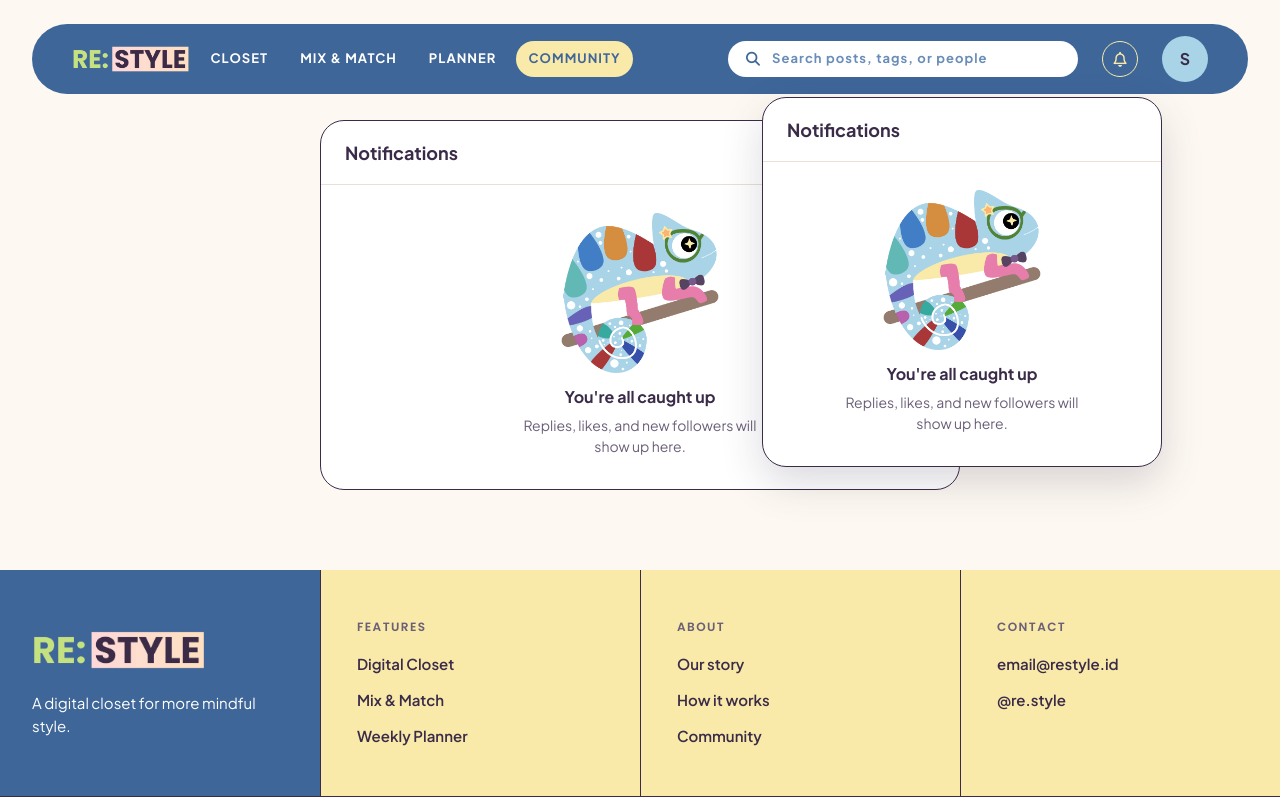
After one commit to pbp-kelompok-a12/RESTYLE, a Django app: page /community/notifications/ in a window 1280 px wide, after a click that opens the changed part. The commit adds this page. Shown: the top 797 px of the page. Run offline with Django 5.2, Linux system fonts and the light colour scheme; the visitor is signed in with stand-in values (Sample User, id 1); data comes from the database, SQL or seed files in the repository; data that the repository does not hold is empty; some libraries are stand-ins or nearby versions; some web fonts are replaced.

Commit message:
Add notifications for replies, likes, and follows

```diff
--- /dev/null
+++ b/community/templates/community/_notification_empty.html
@@ -0,0 +1,6 @@
+{% load static %}
+<div class="nt-empty">
+    <img src="{% static 'img/bunglon_hires.png' %}" alt="">
+    <h3>You're all caught up</h3>
+    <p>Replies, likes, and new followers will show up here.</p>
+</div>
--- /dev/null
+++ b/community/templates/community/_notification_menu.html
@@ -0,0 +1,36 @@
+{# Lonceng notifikasi di navbar + panel yang muncul saat diklik. Dipanggil lewat {% notification_menu %}. #}
+{% load static %}
+<link rel="stylesheet" href="{% static 'css/notifications.css' %}">
+
+<div class="nt-menu">
+    <button class="app-nav-bell nt-bell" type="button" aria-label="Notifications"
+            aria-expanded="false" aria-controls="nt-panel">
+        <i class="fa-regular fa-bell"></i>
+        {% if unread_count %}<span class="nt-badge" title="{{ unread_count }} unread"></span>{% endif %}
+    </button>
+
+    <section class="nt-panel" id="nt-panel" hidden>
+        <header class="nt-head">
+            <h2>Notifications</h2>
+            {% if unread_count %}
+            <form class="nt-mark-form" method="post" action="{% url 'community:mark_notifications_read' %}">
+                {% csrf_token %}
+                <button type="submit" class="nt-mark-all">Mark all as read</button>
+            </form>
+            {% endif %}
+        </header>
+
+        {% if notifications %}
+        <ul class="nt-list">
+            {% for note in notifications %}
+                {% include 'community/_notification_item.html' %}
+            {% endfor %}
+        </ul>
+        <a class="nt-see-all" href="{% url 'community:show_notifications' %}">See all notifications</a>
+        {% else %}
+            {% include 'community/_notification_empty.html' %}
+        {% endif %}
+    </section>
+</div>
+
+<script src="{% static 'js/notifications.js' %}" defer></script>
--- /dev/null
+++ b/community/templates/community/notifications.html
@@ -0,0 +1,33 @@
+{% extends 'base.html' %}
+{% load static %}
+
+{% block meta %}
+    <title>Notifications | RE:STYLE</title>
+    <link rel="stylesheet" href="{% static 'css/community.css' %}">
+{% endblock meta %}
+
+{% block content %}
+<main class="cm-page">
+    <section class="nt-panel nt-page">
+        <header class="nt-head">
+            <h2>Notifications</h2>
+            {% if has_unread %}
+            <form class="nt-mark-form" method="post" action="{% url 'community:mark_notifications_read' %}">
+                {% csrf_token %}
+                <button type="submit" class="nt-mark-all">Mark all as read</button>
+            </form>
+            {% endif %}
+        </header>
+
+        {% if notifications %}
+        <ul class="nt-list">
+            {% for note in notifications %}
+                {% include 'community/_notification_item.html' %}
+            {% endfor %}
+        </ul>
+        {% else %}
+            {% include 'community/_notification_empty.html' %}
+        {% endif %}
+    </section>
+</main>
+{% endblock content %}
--- /dev/null
+++ b/community/templatetags/community_notifications.py
@@ -0,0 +1,14 @@
+from django import template
+
+register = template.Library()
+
+
+@register.inclusion_tag("community/_notification_menu.html", takes_context=True)
+def notification_menu(context):
+    """lonceng + panel notifikasi di navbar. Bisa dipakai di halaman mana saja."""
+    user = context["user"]
+    return {
+        "notifications": user.notifications.select_related("actor", "post", "comment")[:5],
+        "unread_count": user.notifications.filter(is_read=False).count(),
+        "csrf_token": context.get("csrf_token"),
+    }
--- a/community/urls.py
+++ b/community/urls.py
@@ -15,6 +15,9 @@ from community.views import (
     toggle_post_like,
     toggle_post_save,
     toggle_follow,
+    mark_notifications_read,
+    open_notification,
+    show_notifications,
 )
 
 app_name = "community"
@@ -22,6 +25,9 @@ app_name = "community"
 urlpatterns = [
     path("", show_community, name="show_community"),
     path("saved/", show_saved, name="show_saved"),
+    path("notifications/", show_notifications, name="show_notifications"),
+    path("notifications/read/", mark_notifications_read, name="mark_notifications_read"),
+    path("notifications/<int:notification_id>/", open_notification, name="open_notification"),
     path(
         "profile/<str:username>/following/",
         show_follow_list,
--- a/community/views.py
+++ b/community/views.py
@@ -14,7 +14,8 @@ from django.views.decorators.http import require_POST
 
 from community.forms import CommentForm, PostForm
 from closet.models import Item
-from community.models import Comment, Follow, Post, PostImage
+from community.models import Comment, Follow, Notification, Post, PostImage
+from community.notifications import notify_follow, notify_like, notify_reply, undo_follow, undo_like
 
 # URL halaman login aplikasi.
 LOGIN_URL = "/login/"
@@ -148,6 +149,8 @@ def create_comment(request, post_id):
             comment.parent = parent.parent or parent
 
         comment.save()
+        notify_reply(comment)
+
     else:
         messages.error(request, "Write a reply before sending (up to 500 characters).")
 
@@ -252,8 +255,11 @@ def toggle_user(relation, user):
 def toggle_post_like(request, post_id):
     post = get_object_or_404(Post, id=post_id)
     is_liked = toggle_user(post.likes, request.user)
+    if is_liked:
+        notify_like(post, request.user)
+    else:
+        undo_like(post, request.user)
     return JsonResponse({"active": is_liked, "count": post.likes.count()})
-
 
 @login_required(login_url=LOGIN_URL)
 @require_POST
@@ -354,9 +360,37 @@ def toggle_follow(request, username):
     link = Follow.objects.filter(follower=request.user, followed=target)
     if link.exists():
         link.delete()
+        undo_follow(request.user, target)
         is_following = False
     else:
         Follow.objects.create(follower=request.user, followed=target)
+        notify_follow(request.user, target)
         is_following = True
 
     return JsonResponse({"active": is_following})
+
+@login_required(login_url=LOGIN_URL)
+def show_notifications(request):
+    notifications = request.user.notifications.select_related("actor", "post", "comment")[:50]
+    has_unread = request.user.notifications.filter(is_read=False).exists()
+    return render(
+        request,
+        "community/notifications.html",
+        {"notifications": notifications, "has_unread": has_unread},
+    )
+
+@login_required(login_url=LOGIN_URL)
+def open_notification(request, notification_id):
+    # notifikasi yang diklik ditandai sudah dibaca, lalu langsung ke post/profil terkait
+    notification = get_object_or_404(Notification, id=notification_id, recipient=request.user)
+    notification.is_read = True
+    notification.save(update_fields=["is_read"])
+    return redirect(notification.target_url)
+
+@login_required(login_url=LOGIN_URL)
+@require_POST
+def mark_notifications_read(request):
+    request.user.notifications.filter(is_read=False).update(is_read=True)
+    if request.headers.get("x-requested-with") == "fetch":
+        return JsonResponse({"ok": True})
+    return redirect("community:show_notifications")
--- /dev/null
+++ b/static/css/notifications.css
@@ -0,0 +1,217 @@
+/* notifikasi: lonceng di navbar, panelnya, dan halaman "See all notifications" */
+
+.nt-menu{
+    position: relative;
+}
+
+.nt-bell{
+    position: relative;
+}
+
+/* titik kecil di lonceng kalau ada notifikasi yang belum dibaca */
+.nt-badge{
+    position: absolute;
+    top: -2px;
+    right: -2px;
+    width: 12px;
+    height: 12px;
+    background-color: var(--color-red-cherry);
+    border: 2px solid var(--color-azure-san-marino);
+    border-radius: var(--corner-radius-999);
+}
+
+.nt-panel{
+    width: min(400px, calc(100vw - 32px));
+    background-color: var(--color-white-solid);
+    border: 1px solid var(--color-azure-martinique);
+    border-radius: var(--corner-radius-24);
+    box-shadow: 0 16px 40px rgba(58, 43, 72, 0.18);
+    overflow: hidden;
+    font-family: var(--font-family-font-1);
+    color: var(--color-azure-martinique);
+    text-align: left;
+}
+
+/* versi dropdown di bawah lonceng */
+.nt-menu .nt-panel{
+    position: absolute;
+    top: calc(100% + 20px);
+    right: -24px;
+    z-index: 1000;
+}
+
+.nt-panel[hidden]{
+    display: none;
+}
+
+.nt-head{
+    display: flex;
+    align-items: center;
+    justify-content: space-between;
+    gap: 12px;
+    padding: 18px 24px;
+    border-bottom: 1px solid var(--color-orange-pearl-brush);
+}
+
+.nt-head h2{
+    margin: 0;
+    font-size: 18px;
+    font-weight: 700;
+}
+
+.nt-mark-all{
+    padding: 0;
+    background: none;
+    border: none;
+    font: inherit;
+    font-size: 14px;
+    font-weight: 600;
+    color: var(--color-azure-martinique);
+    cursor: pointer;
+}
+
+.nt-mark-all:hover{
+    color: var(--color-azure-san-marino);
+}
+
+.nt-list{
+    max-height: 420px;
+    margin: 0;
+    padding: 0;
+    overflow-y: auto;
+    list-style: none;
+}
+
+.nt-item{
+    display: flex;
+    align-items: flex-start;
+    gap: 14px;
+    padding: 16px 24px;
+    border-bottom: 1px solid var(--color-orange-pearl-brush);
+    color: inherit;
+    text-decoration: none;
+}
+
+.nt-item:hover{
+    background-color: var(--color-azure-martinique-6);
+}
+
+/* notifikasi yang belum dibaca diberi latar krem */
+.nt-item.is-unread{
+    background-color: var(--color-orange-linen);
+}
+
+.nt-avatar{
+    position: relative;
+    width: 44px;
+    height: 44px;
+    flex-shrink: 0;
+    display: grid;
+    place-items: center;
+    background-color: var(--color-azure-martinique);
+    border-radius: var(--corner-radius-999);
+    color: var(--color-white-solid);
+    font-weight: 700;
+}
+
+.nt-icon{
+    position: absolute;
+    right: -4px;
+    bottom: -4px;
+    width: 20px;
+    height: 20px;
+    display: grid;
+    place-items: center;
+    background-color: var(--color-white-solid);
+    border: 1px solid var(--color-azure-martinique);
+    border-radius: var(--corner-radius-999);
+    color: var(--color-azure-martinique);
+    font-size: 9px;
+}
+
+.nt-icon-like{
+    background-color: var(--color-orange-dairy-cream);
+}
+
+.nt-text{
+    flex: 1;
+    display: flex;
+    flex-direction: column;
+    gap: 2px;
+    font-size: 14px;
+    line-height: 1.45;
+}
+
+.nt-text strong{
+    font-weight: 700;
+}
+
+.nt-text small{
+    font-size: 13px;
+    color: var(--color-azure-dolphin);
+}
+
+.nt-dot{
+    width: 8px;
+    height: 8px;
+    margin-top: 6px;
+    flex-shrink: 0;
+    background-color: var(--color-azure-san-marino);
+    border-radius: var(--corner-radius-999);
+}
+
+.nt-see-all{
+    display: block;
+    padding: 14px;
+    text-align: center;
+    font-size: 14px;
+    font-weight: 600;
+    color: var(--color-azure-san-marino);
+    text-decoration: none;
+}
+
+.nt-see-all:hover{
+    text-decoration: underline;
+}
+
+.nt-empty{
+    padding: 28px 24px 32px;
+    text-align: center;
+}
+
+.nt-empty img{
+    width: 160px;
+    margin: 0 auto 12px;
+}
+
+.nt-empty h3{
+    margin: 0 0 6px;
+    font-size: 16px;
+    font-weight: 700;
+}
+
+.nt-empty p{
+    max-width: 260px;
+    margin: 0 auto;
+    font-size: 14px;
+    color: var(--color-azure-dolphin);
+}
+
+/* halaman "See all notifications" */
+.nt-page{
+    width: min(640px, 100%);
+    margin: 0 auto;
+    box-shadow: none;
+}
+
+.nt-page .nt-list{
+    max-height: none;
+}
+
+@media (max-width: 768px){
+    .nt-menu .nt-panel{
+        position: fixed;
+        top: 76px;
+        right: 16px;
+    }
+}
--- /dev/null
+++ b/static/js/notifications.js
@@ -0,0 +1,53 @@
+// Notifikasi di navbar: buka-tutup panel, dan tombol "Mark all as read".
+
+const notificationMenu = document.querySelector(".nt-menu");
+
+if (notificationMenu) {
+    const bell = notificationMenu.querySelector(".nt-bell");
+    const panel = notificationMenu.querySelector(".nt-panel");
+
+    function setPanelOpen(isOpen) {
+        panel.hidden = !isOpen;
+        bell.setAttribute("aria-expanded", String(isOpen));
+    }
+
+    bell.addEventListener("click", (event) => {
+        event.stopPropagation(); // supaya klik ini ga dianggap "klik di luar"
+        setPanelOpen(panel.hidden);
+    });
+
+    // klik di dalam panel tidak menutup panel
+    panel.addEventListener("click", (event) => event.stopPropagation());
+
+    // klik di luar panel atau tekan Escape menutup panel
+    document.addEventListener("click", () => setPanelOpen(false));
+    document.addEventListener("keydown", (event) => {
+        if (event.key === "Escape") {
+            setPanelOpen(false);
+        }
+    });
+}
+
+// "Mark all as read" (di panel navbar dan di halaman notifikasi): kirim tanpa memuat ulang halaman
+document.querySelectorAll(".nt-mark-form").forEach((form) => {
+    form.addEventListener("submit", async (event) => {
+        event.preventDefault();
+        const token = form.querySelector("input[name=csrfmiddlewaretoken]").value;
+
+        try {
+            const response = await fetch(form.action, {
+                method: "POST",
+                headers: { "X-CSRFToken": token, "X-Requested-With": "fetch" },
+            });
+            if (!response.ok) {
+                throw new Error("Request failed");
+            }
+
+            // hapus semua tanda "belum dibaca" di halaman ini
+            document.querySelectorAll(".nt-item.is-unread").forEach((item) => item.classList.remove("is-unread"));
+            document.querySelectorAll(".nt-dot, .nt-badge, .nt-mark-form").forEach((element) => element.remove());
+        } catch (error) {
+            form.submit(); // kalau gagal, kirim dengan cara biasa (halaman dimuat ulang)
+        }
+    });
+});
--- a/templates/components/navbar_app.html
+++ b/templates/components/navbar_app.html
@@ -1,4 +1,6 @@
 {# Navbar untuk user yang sudah login. Dipakai semua modul (closet, mix & match, planner, community). #}
+
+{% load community_notifications %}
 
 {% if user.is_authenticated %}
 <header class="app-nav">
@@ -18,9 +20,7 @@
             <i class="fa-solid fa-magnifying-glass"></i>
             <input type="search" name="q" placeholder="Search posts, tags, or people" aria-label="Search">
         </form>
-        <button class="app-nav-bell" type="button" aria-label="Notifications">
-            <i class="fa-regular fa-bell"></i>
-        </button>
+        {% notification_menu %}
         <a href="{% url 'main:profile' %}" class="app-nav-avatar" aria-label="Your profile">{{ user.username|first|upper }}</a>
     </div>
 </header>
```
Also changed, not shown: community/admin.py (+6 -2 lines), community/models.py (+68 -0 lines), community/notifications.py (added, +66 -0 lines), community/templates/community/_notification_item.html (added, +18 -0 lines), community/tests.py (+126 -1 lines), community/migrations/0005_notification.py (added), community/templatetags/__init__.py (added).
